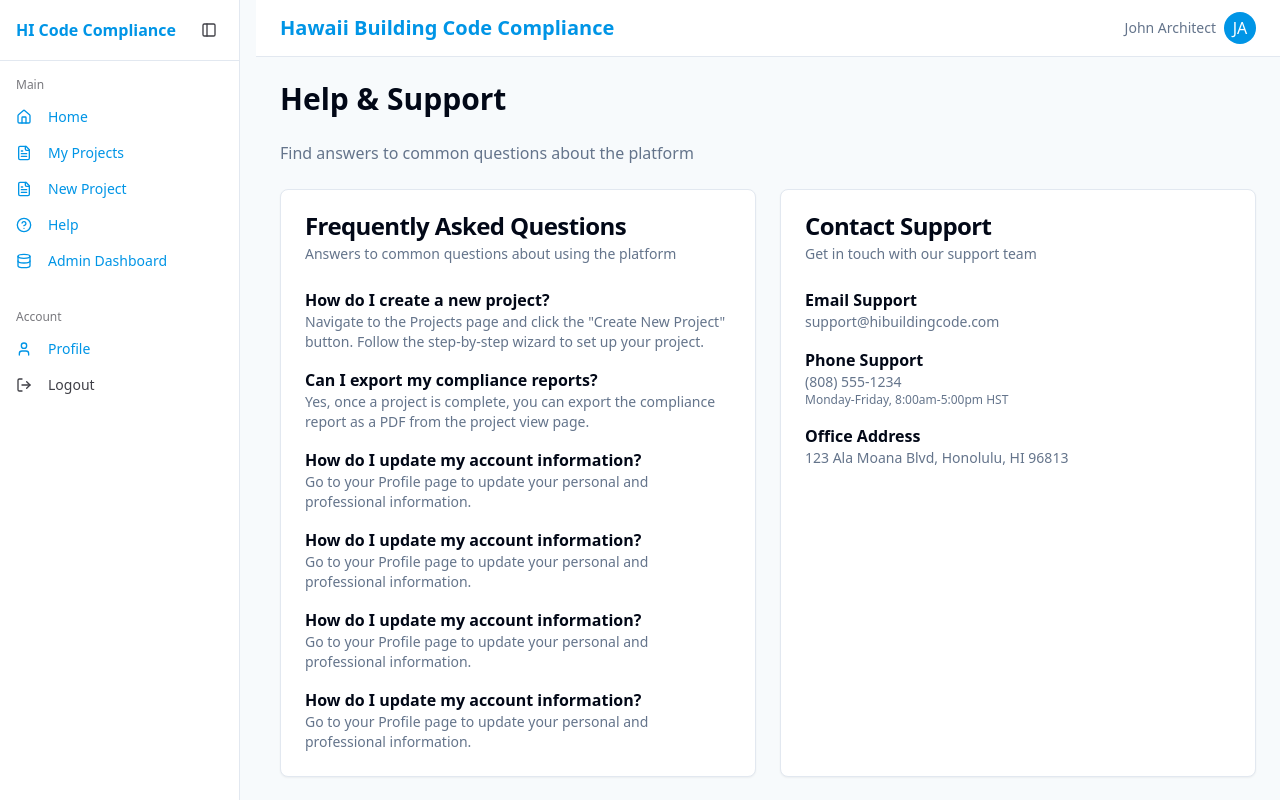
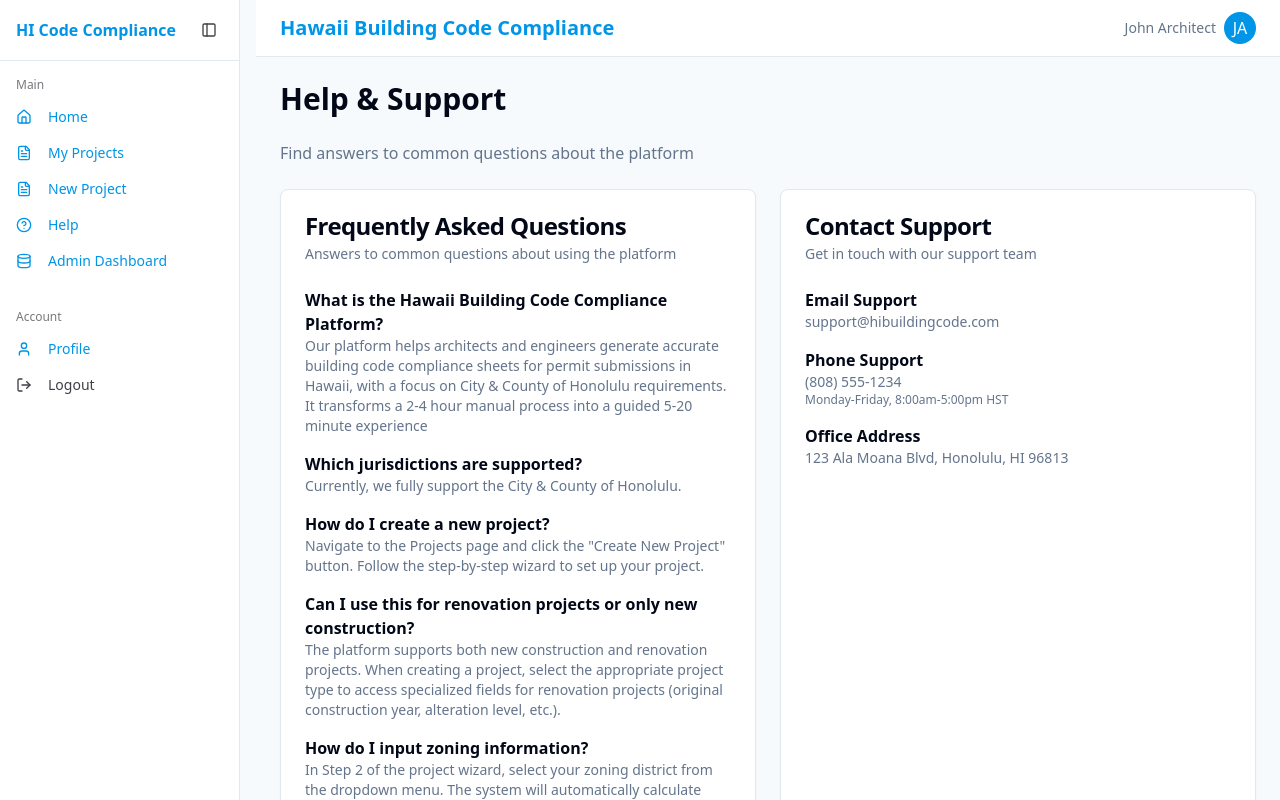
Before and after one commit to tpvfmilk/honolulu-code-compass, a React (Vite) app: page /help in a window 1280 px wide. Shown: the top 800 px of the page. Built offline with nearby package versions, Linux system fonts and the light colour scheme.

Commit message:
Visual edit in Lovable
Edited UI in Lovable

```diff
--- a/src/pages/Help.tsx
+++ b/src/pages/Help.tsx
@@ -1,14 +1,12 @@
-
 import { AppLayout } from "@/components/layout/AppLayout";
 import { Card, CardContent, CardHeader, CardTitle, CardDescription } from "@/components/ui/card";
-
 type HelpProps = {
   onLogout: (() => void) | (() => Promise<void>);
 };
-
-const Help = ({ onLogout }: HelpProps) => {
-  return (
-    <AppLayout onLogout={onLogout}>
+const Help = ({
+  onLogout
+}: HelpProps) => {
+  return <AppLayout onLogout={onLogout}>
       <div className="space-y-6">
         <h1 className="text-3xl font-bold">Help & Support</h1>
         <p className="text-muted-foreground">Find answers to common questions about the platform</p>
@@ -22,28 +20,28 @@ const Help = ({ onLogout }: HelpProps) => {
             <CardContent>
               <div className="space-y-4">
                 <div>
+                  <h3 className="font-semibold">What is the Hawaii Building Code Compliance Platform?</h3>
+                  <p className="text-sm text-muted-foreground">Our platform helps architects and engineers generate accurate building code compliance sheets for permit submissions in Hawaii, with a focus on City & County of Honolulu requirements. It transforms a 2-4 hour manual process into a guided 5-20 minute experience</p>
+                </div>
+                <div>
+                  <h3 className="font-semibold">Which jurisdictions are supported?</h3>
+                  <p className="text-sm text-muted-foreground">Currently, we fully support the City & County of Honolulu.</p>
+                </div>
+                <div>
                   <h3 className="font-semibold">How do I create a new project?</h3>
                   <p className="text-sm text-muted-foreground">Navigate to the Projects page and click the "Create New Project" button. Follow the step-by-step wizard to set up your project.</p>
                 </div>
                 <div>
-                  <h3 className="font-semibold">Can I export my compliance reports?</h3>
-                  <p className="text-sm text-muted-foreground">Yes, once a project is complete, you can export the compliance report as a PDF from the project view page.</p>
+                  <h3 className="font-semibold">Can I use this for renovation projects or only new construction?</h3>
+                  <p className="text-sm text-muted-foreground">The platform supports both new construction and renovation projects. When creating a project, select the appropriate project type to access specialized fields for renovation projects (original construction year, alteration level, etc.).</p>
                 </div>
                 <div>
-                  <h3 className="font-semibold">How do I update my account information?</h3>
-                  <p className="text-sm text-muted-foreground">Go to your Profile page to update your personal and professional information.</p>
+                  <h3 className="font-semibold">How do I input zoning information?</h3>
+                  <p className="text-sm text-muted-foreground">In Step 2 of the project wizard, select your zoning district from the dropdown menu. The system will automatically calculate setback requirements, height limits, lot coverage, and FAR based on your inputs.</p>
                 </div>
                 <div>
-                  <h3 className="font-semibold">How do I update my account information?</h3>
-                  <p className="text-sm text-muted-foreground">Go to your Profile page to update your personal and professional information.</p>
-                </div>
-                <div>
-                  <h3 className="font-semibold">How do I update my account information?</h3>
-                  <p className="text-sm text-muted-foreground">Go to your Profile page to update your personal and professional information.</p>
-                </div>
-                <div>
-                  <h3 className="font-semibold">How do I update my account information?</h3>
-                  <p className="text-sm text-muted-foreground">Go to your Profile page to update your personal and professional information.</p>
+                  <h3 className="font-semibold">How are occupant loads calculated?</h3>
+                  <p className="text-sm text-muted-foreground">The platform automatically calculates occupant loads based on IBC Table 1004.5 when you enter spaces in Step 5. Simply input your space types and areas, and the system will determine the required occupant loads and egress requirements.</p>
                 </div>
               </div>
             </CardContent>
@@ -74,8 +72,6 @@ const Help = ({ onLogout }: HelpProps) => {
           </Card>
         </div>
       </div>
-    </AppLayout>
-  );
+    </AppLayout>;
 };
-
 export default Help;
```
